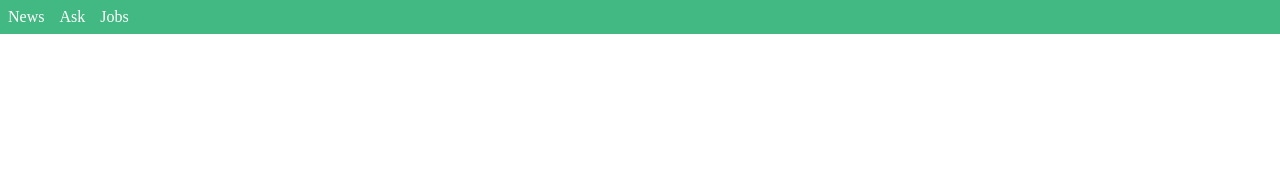
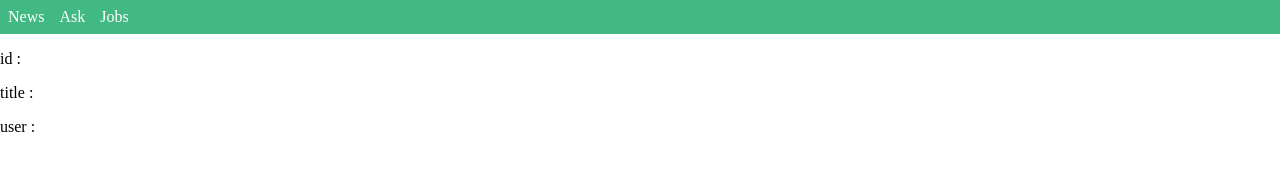
Before and after one commit to eunhye8767/learn_vue_js_04, a Vue app in the folder vue-news/: page /ask/1 in a window 1280 px wide. Shown: the top 186 px of the page. Built offline with nearby package versions, Linux system fonts and the light colour scheme; no server answers.

Commit message:
LV-04 Vue.js 라우터 실전 - 03 질문 상세 페이지 구현 실습
- ItemView.vue 실습

```diff
--- a/vue-news/src/api/index.js
+++ b/vue-news/src/api/index.js
@@ -20,6 +20,10 @@ function fetchAskList() {
 
 function fetchUserInfo(username) {
   return axios.get(`${config.baseUrl}user/${username}.json`);
+};
+
+function fetchItemInfo(iteminfo) {
+  return axios.get(`${config.baseUrl}item/${iteminfo}.json`);
 }
 
 export {
@@ -27,4 +31,5 @@ export {
   fetchJobsList,
   fetchAskList,
   fetchUserInfo,
+  fetchItemInfo,
 };
--- a/vue-news/src/routes/index.js
+++ b/vue-news/src/routes/index.js
@@ -31,7 +31,7 @@ export const router = new VueRouter({
       component: JobsView,
     },
     {
-      path: '/item',
+      path: '/ask/:id',
       component: ItemView,
     },
     {
--- a/vue-news/src/store/actions.js
+++ b/vue-news/src/store/actions.js
@@ -3,6 +3,7 @@ import {
   fetchJobsList,
   fetchNewsList,
   fetchUserInfo,
+  fetchItemInfo,
 } from '../api/index.js';
 
 export default {
@@ -34,5 +35,12 @@ export default {
         commit('SET_USER', data)
       } )
       .catch( error => console.log(error))
+  },
+  FETCH_ITEM({commit}, item) {
+    fetchItemInfo(item)
+      .then( ({ data }) => {
+        commit('SET_ITEM', data)
+      } )
+      .catch( error => console.log(error))
   }
 }
--- a/vue-news/src/store/index.js
+++ b/vue-news/src/store/index.js
@@ -12,6 +12,7 @@ export const store = new Vuex.Store({
     jobs: [],
     ask : [],
     user: {},
+    item: {},
   },
   getters: {
     fetchAsk(state) {
--- a/vue-news/src/store/mutations.js
+++ b/vue-news/src/store/mutations.js
@@ -10,5 +10,8 @@ export default {
   },
   SET_USER(state, user) {
     state.user = user
-  }
+  },
+  SET_ITEM(state, item) {
+    state.item = item
+  },
 }
--- a/vue-news/src/views/AskView.vue
+++ b/vue-news/src/views/AskView.vue
@@ -1,10 +1,13 @@
 <template>
   <div>
     <p v-for="item in askItems">
-      <a v-bind:href="item.url">
+      <router-link v-bind:to="`/ask/${item.url}`">{{ item.title}}</router-link>
+      <!-- <a v-bind:href="item.url">
         {{ item.title}}
-      </a>
-      <small>{{ item.time_ago}} by {{ item.user }}</small>
+      </a> -->
+      <small>
+        {{ item.time_ago}} by {{ item.user }}
+        </small>
     </p>
   </div>
 </template>
--- a/vue-news/src/views/ItemView.vue
+++ b/vue-news/src/views/ItemView.vue
@@ -1,12 +1,23 @@
 <template>
   <div>
-    ItemView
+    <p>id : {{ itemInfo.id }}</p>
+    <p>title : {{ itemInfo.title }}</p>
+    <p>user : {{ itemInfo.user }}</p>
   </div>
 </template>
 
 <script>
 export default {
-
+  computed: {
+    itemInfo() {
+      return this.$store.state.item;
+    }
+  },
+  created() {
+    const itemInfo = this.$route.query.id;
+    console.log(itemInfo);
+    this.$store.dispatch('FETCH_ITEM', itemInfo);
+  }
 }
 </script>
 
```
Also changed, not shown: 1 other file (tests, documents, lock files or other folders).
